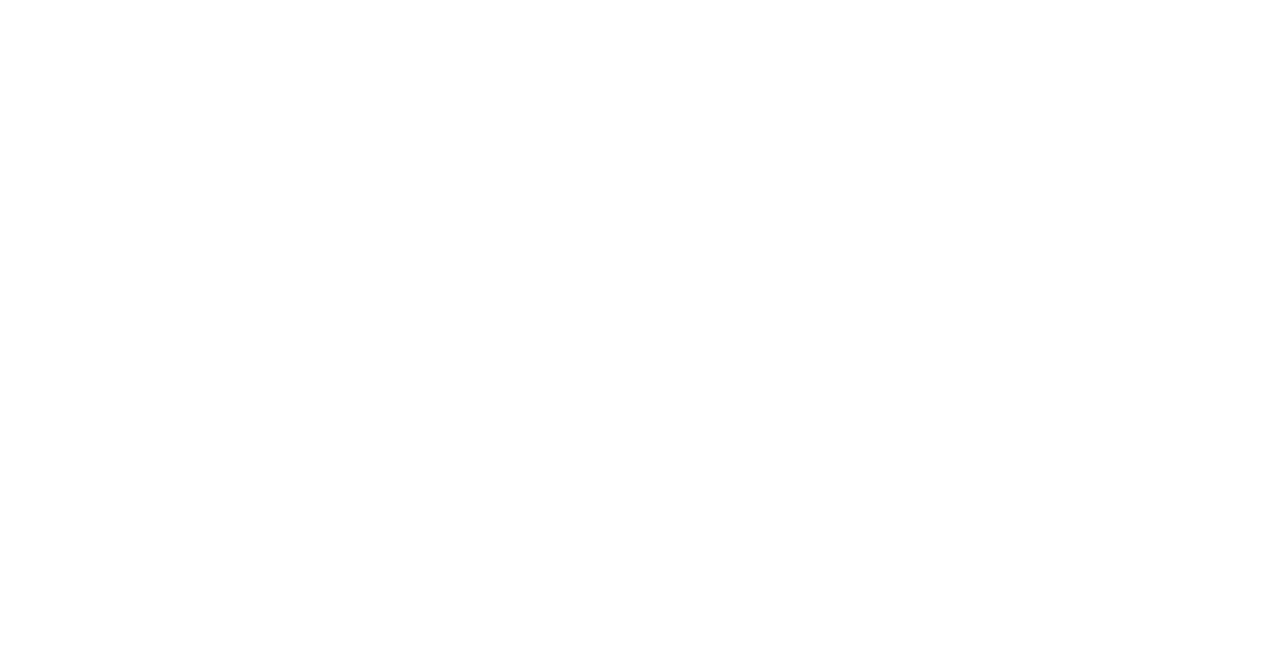
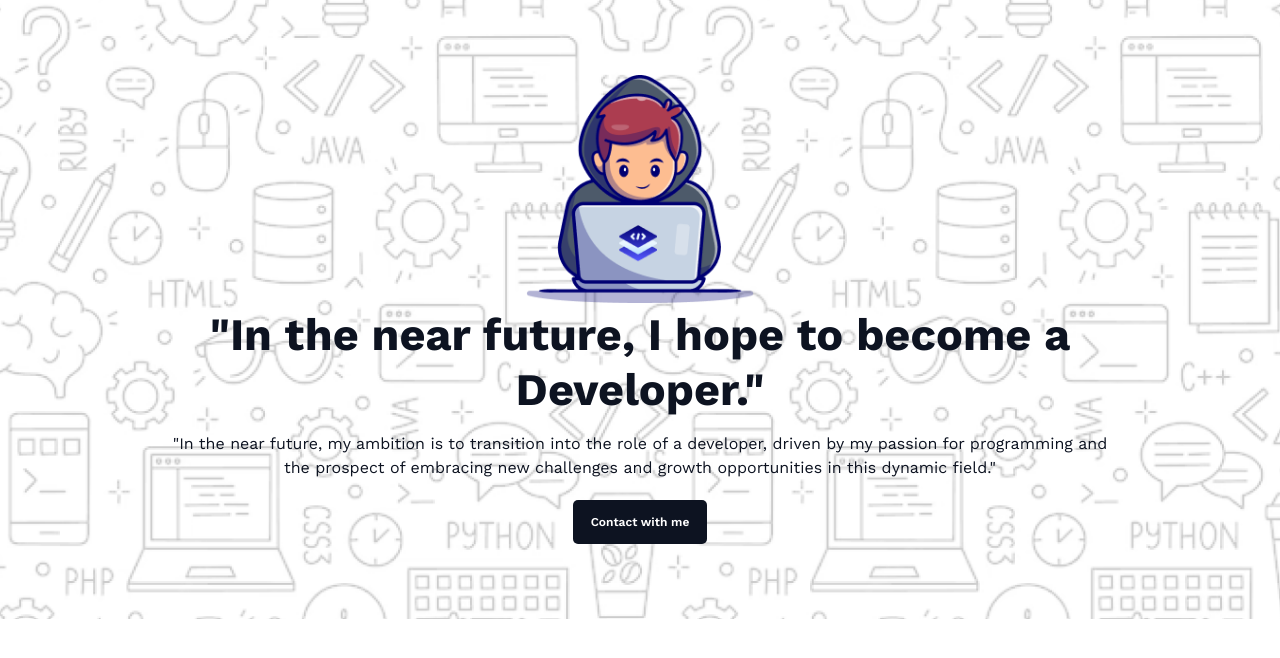
Before and after one commit to arpondey01/web_day7_assignment, a plain HTML site: page index.html in a window 1280 px wide. Drawn offline with nearby package versions, Linux system fonts and the light colour scheme.

Commit message:
hero section is complete

```diff
--- a/index.html
+++ b/index.html
@@ -4,8 +4,28 @@
     <meta charset="UTF-8">
     <meta name="viewport" content="width=device-width, initial-scale=1.0">
     <title>Personal Website</title>
+    <link rel="stylesheet" href="style/style.css">
 </head>
 <body>
+        <!-- Start hero section -->
+    <section id="hero">
+        <div class="hero-content">
+            <div class="hero-img">
+                <img src="assets/image/Group.png" alt="">
+            </div>
+            <h1 class="title">"In the near future, I hope to become a Developer."</h1>
+            <p class="description">"In the near future, my ambition is to transition into the role of a developer, driven by my passion for programming and the prospect of embracing new challenges and growth opportunities in this dynamic field."</p>
+            <div class="btn-container">
+                <button class="btn">Contact with me</button>
+            </div>
+        </div>
+    </section>
+        <!-- Close hero section  -->
+
+
+
+
+
 
 </body>
 </html>
--- a/style/style.css
+++ b/style/style.css
@@ -0,0 +1,65 @@
+@import url('https://fonts.googleapis.com/css2?family=Work+Sans:ital,wght@0,100..900;1,100..900&display=swap');
+*{
+    margin:0;
+    padding:0;
+}
+
+    /* Start hero section */
+
+#hero{
+    height:619px;
+    background-image: url("../assets/image/Hero-bg.png");
+    background-repeat:no-repeat;
+    background-size: cover;
+    background-position: center;
+    display: flex;
+    justify-content: center;
+    align-items: center;
+}
+.hero-content{
+    width: 940px;
+}
+#hero .hero-content .hero-img{
+    text-align: center;
+}
+#hero .hero-content .hero-img img{
+    height: 228px;
+    width: 228px;
+}
+#hero .hero-content .title{
+    color: rgb(13, 19, 33);
+    font-family: "Work Sans", sans-serif;
+    font-size: 45px;
+    font-weight: 700;
+    line-height: 55px;
+    letter-spacing: 0%;
+    text-align: center;
+}
+#hero .hero-content .description{
+    color: rgb(13, 19, 33);
+    font-family: "Work Sans", sans-serif;
+    font-size: 16px;
+    font-weight: 400;
+    line-height: 24px;
+    letter-spacing: 0%;
+    text-align: center;
+    margin-top: 15px;
+    margin-bottom: 20px;
+}
+#hero .hero-content .btn-container{
+    text-align: center;
+}
+#hero .hero-content .btn{
+    padding: 14px 18px;
+    color: rgb(255, 255, 255);
+    font-family: "Work Sans", sans-serif;
+    font-size: 12px;
+    font-weight: 600;
+    line-height: 16px;
+    text-align: center;
+    border-radius:5px;
+    background: rgb(13, 19, 33);
+    border: none;
+}
+
+/* Close hero section */
```
